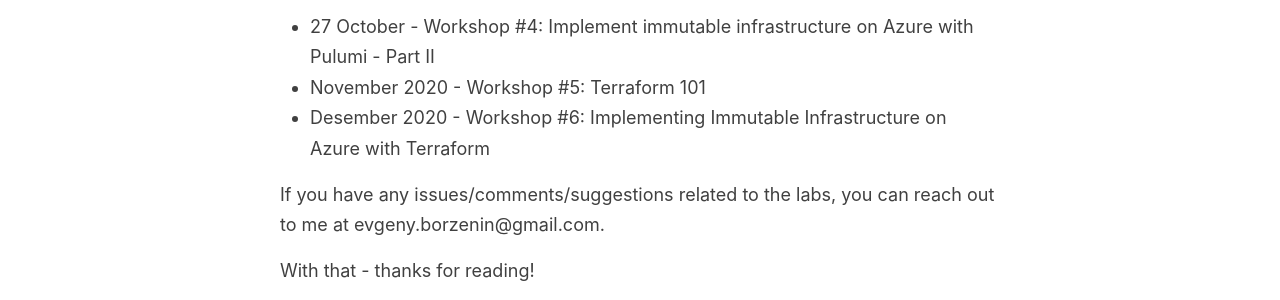
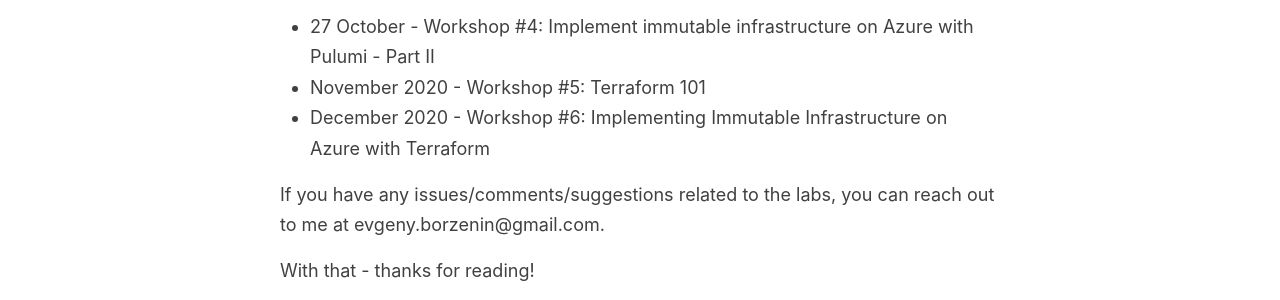
Before and after one commit to evgenyb/evgenyb.github.io, a Jekyll site: the page built from _posts/2020-09-30-iac-ws3-labs.md, in a window 1280 px wide. Shown: the part 1315-1615 px from the top of the page. Built offline with Jekyll 4.4.1, drawn with Linux system fonts in a browser that asks for light colours.

```diff
--- a/_posts/2020-09-30-iac-ws3-labs.md
+++ b/_posts/2020-09-30-iac-ws3-labs.md
@@ -24,7 +24,7 @@ Here is the plan for the next workshops:
 
 * 27 October - Workshop #4: Implement immutable infrastructure on Azure with Pulumi - Part II
 * November 2020 - Workshop #5: Terraform 101
-* Desember 2020 - Workshop #6: Implementing Immutable Infrastructure on Azure with Terraform
+* December 2020 - Workshop #6: Implementing Immutable Infrastructure on Azure with Terraform
 
 If you have any issues/comments/suggestions related to the labs, you can reach out to me at evgeny.borzenin@gmail.com.
 
```
Also changed, not shown: _posts/2020-10-27-iac-ws4-labs.md (added, +31 -0 lines), images/2020-10-27-logo.jpg (added).
